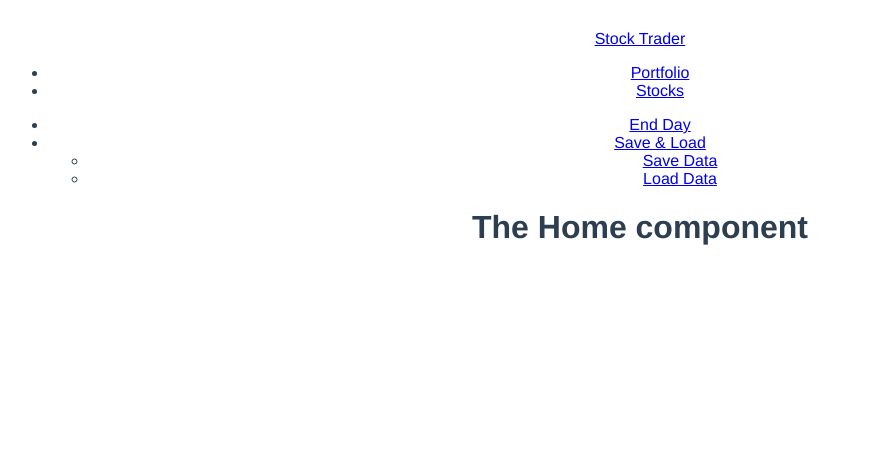
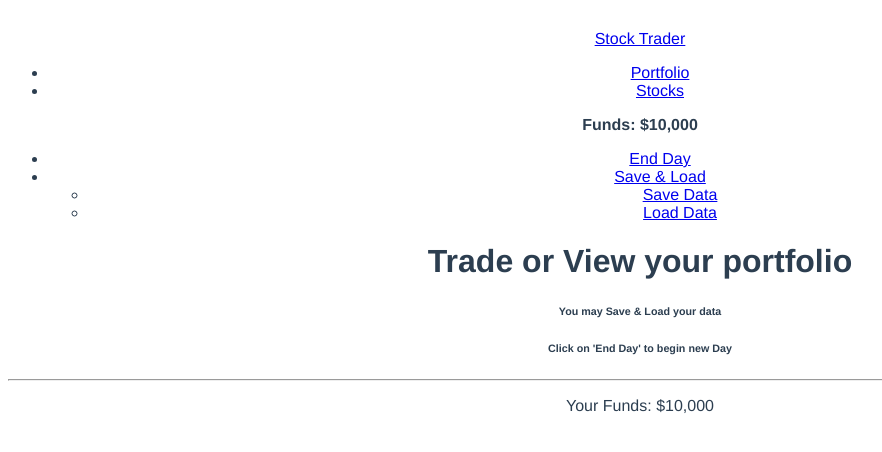
Before and after one commit to rodrigodesousa/stock-trader, a Vue app: page / in a window 1280 px wide. Shown: the top 452 px of the page, without its empty margins (0-882 px from the left). Built offline with nearby package versions, Linux system fonts and the light colour scheme; the HTML template or start-up script is replaced by a standard one.

Commit message:
show and validation funds

```diff
--- a/src/components/Header.vue
+++ b/src/components/Header.vue
@@ -11,6 +11,7 @@
         <router-link to="/portfolio" active-class="active" tag="li"><a class="nav-link">Portfolio</a></router-link>
         <router-link to="/stocks" active-class="active" tag="li"><a class="nav-link">Stocks</a></router-link>
       </ul>
+      <strong class="navbar-text navbar-right">Funds: {{ funds | currency }}</strong>
       <ul class="nav navbar-nav navbar-right">
         <li><a href="#">End Day</a></li>
         <li class="dropdown">
@@ -27,6 +28,11 @@
 </template>
 <script>
 export default {
-    data: () => ({})
+    data: () => ({}),
+    computed: {
+      funds() {
+        return this.$store.getters.funds
+      }
+    }
 }
 </script>
--- a/src/components/Home.vue
+++ b/src/components/Home.vue
@@ -1,8 +1,19 @@
 <template>
-    <h1>The Home component</h1>
+    <div>
+        <h1>Trade or View your portfolio</h1>
+        <h6>You may Save & Load your data</h6>
+        <h6>Click on 'End Day' to begin new Day</h6>
+        <hr>
+        <p>Your Funds: {{ funds | currency }}</p>
+    </div>
 </template>
 <script>
 export default {
-    data: () => ({})
+    data: () => ({}),
+    computed: {
+        funds() {
+            return this.$store.getters.funds
+        }
+    }
 }
 </script>
--- a/src/components/portfolio/Stock.vue
+++ b/src/components/portfolio/Stock.vue
@@ -9,15 +9,20 @@
             </div>
             <div class="panel-body">
                 <div class="pull-left">
-                    <input type="number" v-model="quantity" class="form-control" placeholder="Quantity">
+                    <input type="number" :class="{danger: insufficientQuantity}" v-model="quantity" class="form-control" placeholder="Quantity">
                 </div>
                 <div class="pull-right">
-                    <button class="btn btn-info" @click="sellStock" :disabled="quantity <= 0 || !Number.isInteger(Number(quantity))">Sell</button>
+                    <button class="btn btn-info" @click="sellStock" :disabled="insufficientQuantity || quantity <= 0 || !Number.isInteger(Number(quantity))">{{ insufficientQuantity ? 'Not Enough Stocks' : 'Sell'}}</button>
                 </div>
             </div>
         </div>
     </div>
 </template>
+<style scoped>
+    .danger {
+        border: 1px solid red;
+    }
+</style>
 <script>
 import { mapActions } from 'vuex'
 
@@ -26,6 +31,11 @@
     data: () => ({
         quantity: 0
     }),
+    computed: {
+        insufficientQuantity() {
+            return this.quantity > this.stock.quantity
+        }
+    },
     methods: {
         ...mapActions({
             placeSellOrder: 'sellStock'
--- a/src/components/stocks/Stock.vue
+++ b/src/components/stocks/Stock.vue
@@ -9,21 +9,34 @@
             </div>
             <div class="panel-body">
                 <div class="pull-left">
-                    <input type="number" v-model="quantity" class="form-control" placeholder="Quantity">
+                    <input type="number" :class="{danger: insufficientFunds}" v-model="quantity" class="form-control" placeholder="Quantity">
                 </div>
                 <div class="pull-right">
-                    <button class="btn btn-success" @click="buyStock" :disabled="quantity <= 0 || !Number.isInteger(Number(quantity))">Buy</button>
+                    <button class="btn btn-success" @click="buyStock" :disabled="insufficientFunds || quantity <= 0 || !Number.isInteger(Number(quantity))">{{ insufficientFunds ? 'Insufficient Funds' : 'Buy'}}</button>
                 </div>
             </div>
         </div>
     </div>
 </template>
+<style scoped>
+    .danger {
+        border: 1px solid red;
+    }
+</style>
 <script>
 export default {
     props: [ 'stock' ],
     data: () => ({
         quantity: 0
     }),
+    computed: {
+        funds() {
+            return this.$store.getters.funds
+        },
+        insufficientFunds() {
+            return this.quantity * this.stock.price > this.funds
+        }
+    },
     methods: {
         buyStock() {
             const order = {
--- a/src/main.js
+++ b/src/main.js
@@ -7,6 +7,10 @@
 Vue.config.productionTip = false
 
 Vue.use(VueRouter)
+
+Vue.filter('currency', (value) => {
+  return '$' + value.toLocaleString()
+})
 
 const router = new VueRouter({
   mode: 'history',
```
